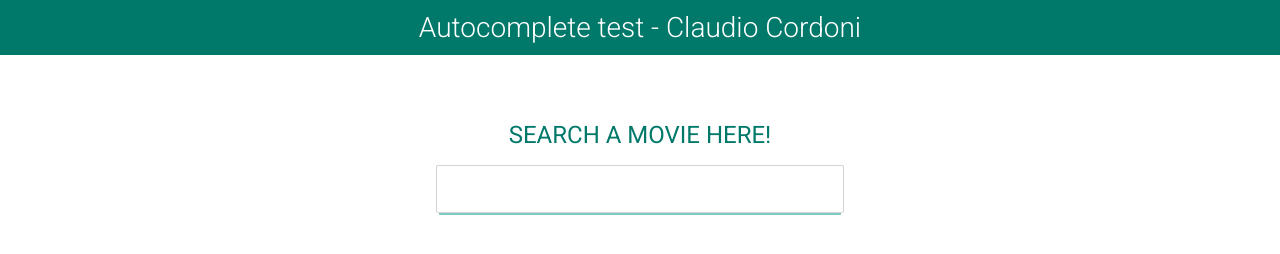
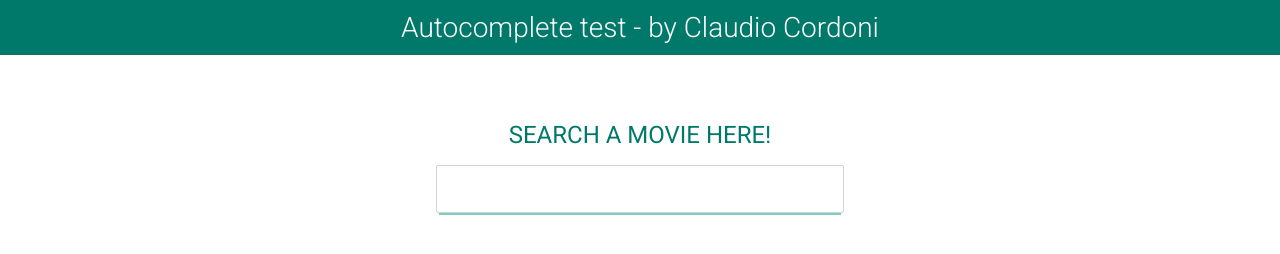
Before and after one commit to CLA-C/autocomplete-test, a website built with webpack: page src/public/index.html in a window 1280 px wide. Built offline with nearby package versions, Linux system fonts and the light colour scheme; some packages are replaced by stand-ins of ours.

Commit message:
Minor fixes

```diff
--- a/src/app/app.html
+++ b/src/app/app.html
@@ -1,5 +1,5 @@
 <header>
-  <div class="title">Autocomplete test - Claudio Cordoni</div>
+  <div class="title">Autocomplete test - by Claudio Cordoni</div>
 </header>
 <main>
   <div id="autocom-label">SEARCH A MOVIE HERE!</div>
```
Also changed, not shown: README.md.
